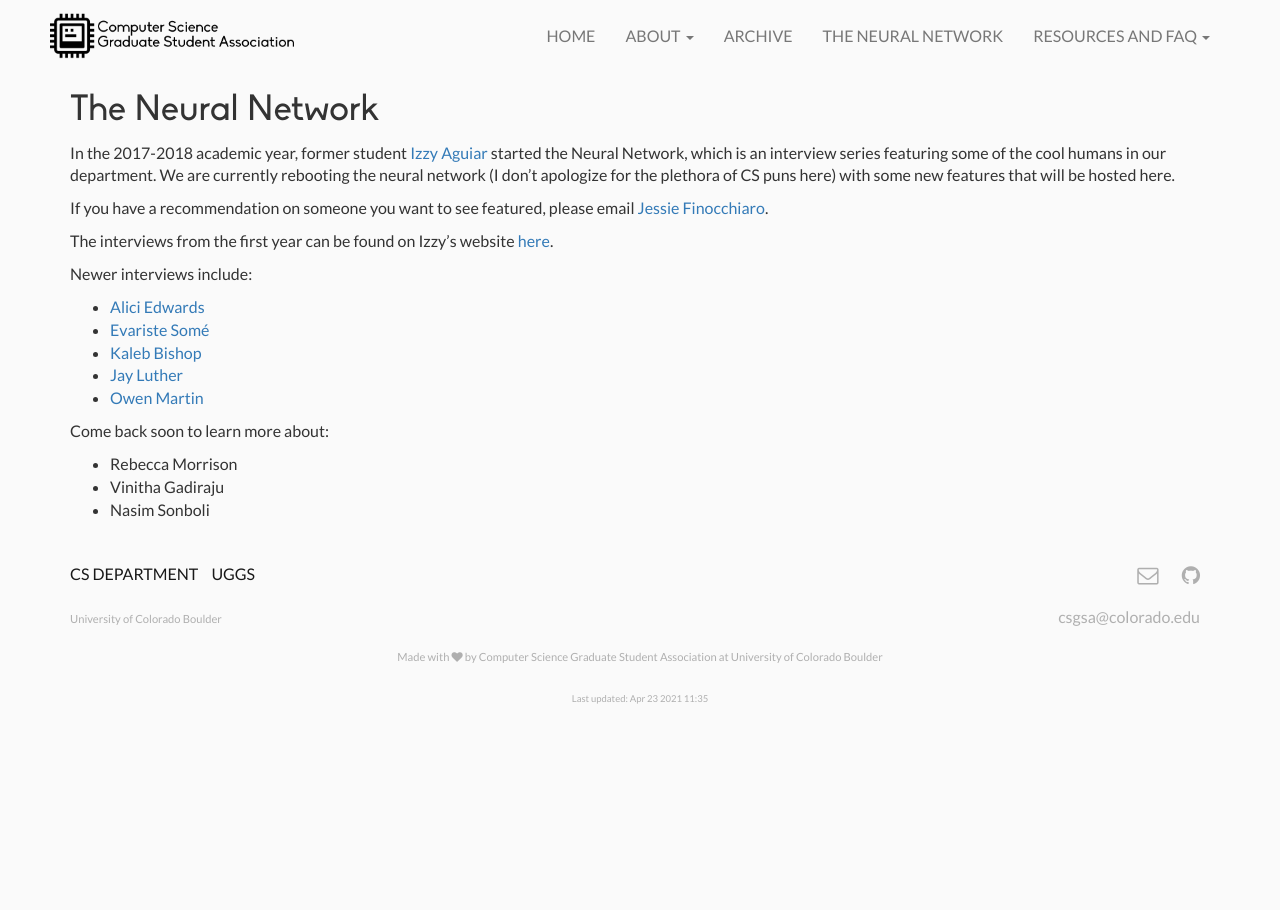
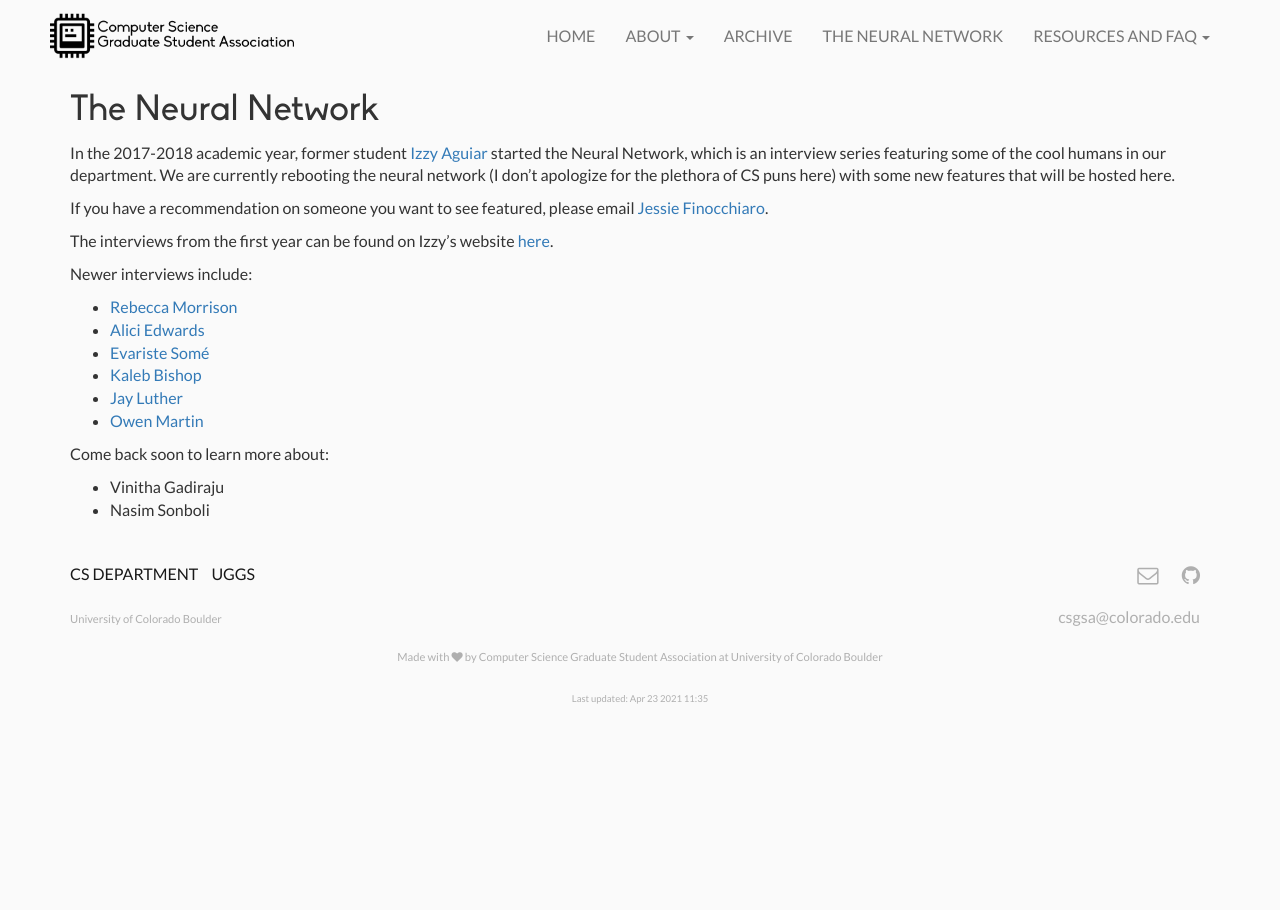
Before and after one commit to casassg/events-landing, a Jekyll site: the page built from neural-network.md, in a window 1280 px wide. Built offline with Jekyll 4.4.1, drawn with Linux system fonts in a browser that asks for light colours; nearby versions of some CDN libraries; part of the change alters nothing that is shown.

```diff
--- a/neural-network.md
+++ b/neural-network.md
@@ -10,6 +10,7 @@ If you have a recommendation on someone you want to see featured, please email [
 The interviews from the first year can be found on Izzy's website [here](https://izabelpaguiar.com/nn/).
 
 Newer interviews include:
+ * [Rebecca Morrison](neural-network/rebecca_morrison_nn.pdf)
  * [Alici Edwards](neural-network/alici_edwards_nn.pdf)
  * [Evariste Somé](neural-network/evariste_some_nn.pdf)
  * [Kaleb Bishop](neural-network/kaleb_bishop_nn.pdf)
@@ -17,6 +18,5 @@ Newer interviews include:
  * [Owen Martin](neural-network/owen_martin_nn.pdf)
 
  Come back soon to learn more about:
- * Rebecca Morrison
  * Vinitha Gadiraju
  * Nasim Sonboli
```
Also changed, not shown: 1 other file.
